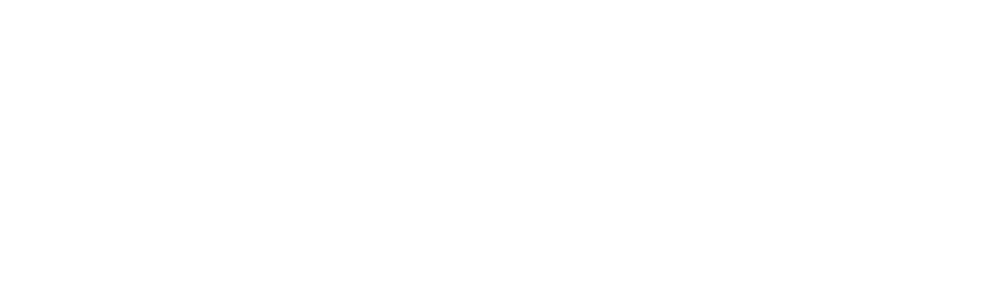
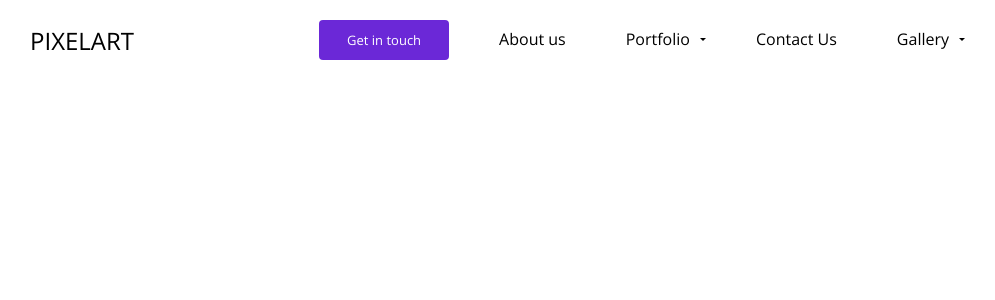
Before and after one commit to MartynasDru/pixelart, a React (Create React App) app: page / in a window 1280 px wide. Shown: the top 300 px of the page, without its empty margins (130-1125 px from the left). Built offline with nearby package versions, Linux system fonts and the light colour scheme.

Commit message:
Header implementation

```diff
--- a/src/App.tsx
+++ b/src/App.tsx
@@ -1,9 +1,11 @@
 import React from 'react';
 import './styles/App.scss';
+import {Header} from './components/Header/Header';
 
 function App() {
   return (
     <div className="App">
+      <Header />
     </div>
   );
 }
--- /dev/null
+++ b/src/components/Header/Header.scss
@@ -0,0 +1,24 @@
+.header {
+  padding: 0 16rem;
+  display: flex;
+  flex-direction: row;
+  justify-content: space-between;
+
+  &__app-name {
+    display: flex;
+    align-items: center;
+    text-transform: uppercase;
+    font-size: 2.4rem;
+  }
+
+  &__navigation {
+    display: flex;
+    flex-direction: row;
+    align-items: center;
+  }
+
+  &__action-button {
+    margin-right: 2.5rem;
+    padding: .8rem 2.8rem;
+  }
+}
--- /dev/null
+++ b/src/components/Header/Header.tsx
@@ -0,0 +1,19 @@
+import * as React from 'react';
+
+import './Header.scss';
+import {Button} from '../common/Button/Button';
+import {Tabs} from "./Tabs/Tabs";
+
+export const Header: React.FunctionComponent = () => (
+    <div className='header'>
+        <div className='header__app-name'>Pixelart</div>
+        <div className='header__navigation'>
+            <Button
+                className='header__action-button'
+            >
+                Get in touch
+            </Button>
+            <Tabs />
+        </div>
+    </div>
+);
--- /dev/null
+++ b/src/components/Header/Tabs/Tab/Tab.scss
@@ -0,0 +1,22 @@
+$ASSETS_PATH: '../../../../styles/assets';
+@import '../../../../styles/colors';
+
+.header__tab {
+  display: flex;
+  align-items: center;
+  font-size: 1.6rem;
+  padding: 2.8rem 2.5rem 3rem 2.5rem;
+
+  &__title {
+    margin-right: 1rem;
+  }
+
+  &__expand-icon {
+    -webkit-mask-image: url('#{$ASSETS_PATH}/Triangle.svg');
+    -webkit-mask-repeat: no-repeat;
+    -webkit-mask-position: center center;
+    background-color: $BLACK;
+    width: .6rem;
+    height: .3rem;
+  }
+}
--- /dev/null
+++ b/src/components/Header/Tabs/Tab/Tab.tsx
@@ -0,0 +1,19 @@
+import * as React from 'react';
+import './Tab.scss';
+import {IHeaderNavigationTabOption} from '../../../../utils/utils';
+
+interface ITab {
+    options?: Array<IHeaderNavigationTabOption>
+}
+
+export const Tab: React.FunctionComponent<ITab> = props => (
+    <div className='header__tab'>
+        <span className='header__tab__title'>
+            {props.children}
+        </span>
+        {
+            props.options &&
+            <span className='header__tab__expand-icon'/>
+        }
+    </div>
+);
--- /dev/null
+++ b/src/components/Header/Tabs/Tabs.scss
@@ -0,0 +1,4 @@
+.header__tabs {
+  display: flex;
+  flex-direction: row;
+}
--- /dev/null
+++ b/src/components/Header/Tabs/Tabs.tsx
@@ -0,0 +1,17 @@
+import * as React from 'react';
+import {Tab} from './Tab/Tab';
+import './Tabs.scss';
+import {HeaderNavigationTabs} from "../../../utils/utils";
+
+export const Tabs: React.FunctionComponent = () => (
+    <div className='header__tabs'>
+        {Object.values(HeaderNavigationTabs).map((tab, index) => (
+            <Tab
+                key={index}
+                options={tab.options}
+            >
+                {tab.title}
+            </Tab>
+        ))}
+    </div>
+);
--- /dev/null
+++ b/src/components/common/Button/Button.scss
@@ -0,0 +1,11 @@
+@import '../../../styles/colors.scss';
+
+.button {
+  font-family: 'Open Sans', sans-serif;
+  font-size: 1.3rem;
+  border-radius: .4rem;
+  height: 4rem;
+  border: none;
+  background-color: $PRIMARY_COLOR;
+  color: $WHITE;
+}
--- /dev/null
+++ b/src/components/common/Button/Button.tsx
@@ -0,0 +1,16 @@
+import * as React from 'react';
+import './Button.scss';
+import {joinTruthy} from "../../../utils/utils";
+
+interface IButtonProps {
+    className?: string
+}
+
+export const Button: React.FunctionComponent<IButtonProps> = props => (
+    <button className={joinTruthy([
+        'button',
+        props.className
+    ])}>
+        {props.children}
+    </button>
+);
--- /dev/null
+++ b/src/utils/utils.tsx
@@ -0,0 +1,53 @@
+interface IHeaderNavigationTabs {
+    [key: string]: {
+        title: string,
+        options?: Array<IHeaderNavigationTabOption>
+    }
+}
+
+export interface IHeaderNavigationTabOption {
+    title: string
+}
+
+export const HeaderNavigationTabs: IHeaderNavigationTabs = {
+    AboutUs: {
+        title: 'About us'
+    },
+    Portfolio: {
+        title: 'Portfolio',
+        options: [
+            {
+                title: 'Creative web design'
+            },
+            {
+                title: 'Mobile applications'
+            },
+            {
+                title: 'Print design'
+            },
+            {
+                title: 'Branding solutions'
+            },
+            {
+                title: 'Miscellaneous'
+            }
+        ]
+    },
+    ContactUs: {
+        title: 'Contact Us'
+    },
+    Gallery: {
+        title: 'Gallery',
+        options: [
+            {
+                title: 'Devbridge gallery #1'
+            },
+            {
+                title: 'Devbridge gallery #2'
+            }
+        ]
+    }
+}
+
+export const joinTruthy = (items: Array<string | number | boolean | null | undefined>, delimiter = ' ') =>
+    (items || []).filter(Boolean).join(delimiter);
```
Also changed, not shown: src/App.css (added).
